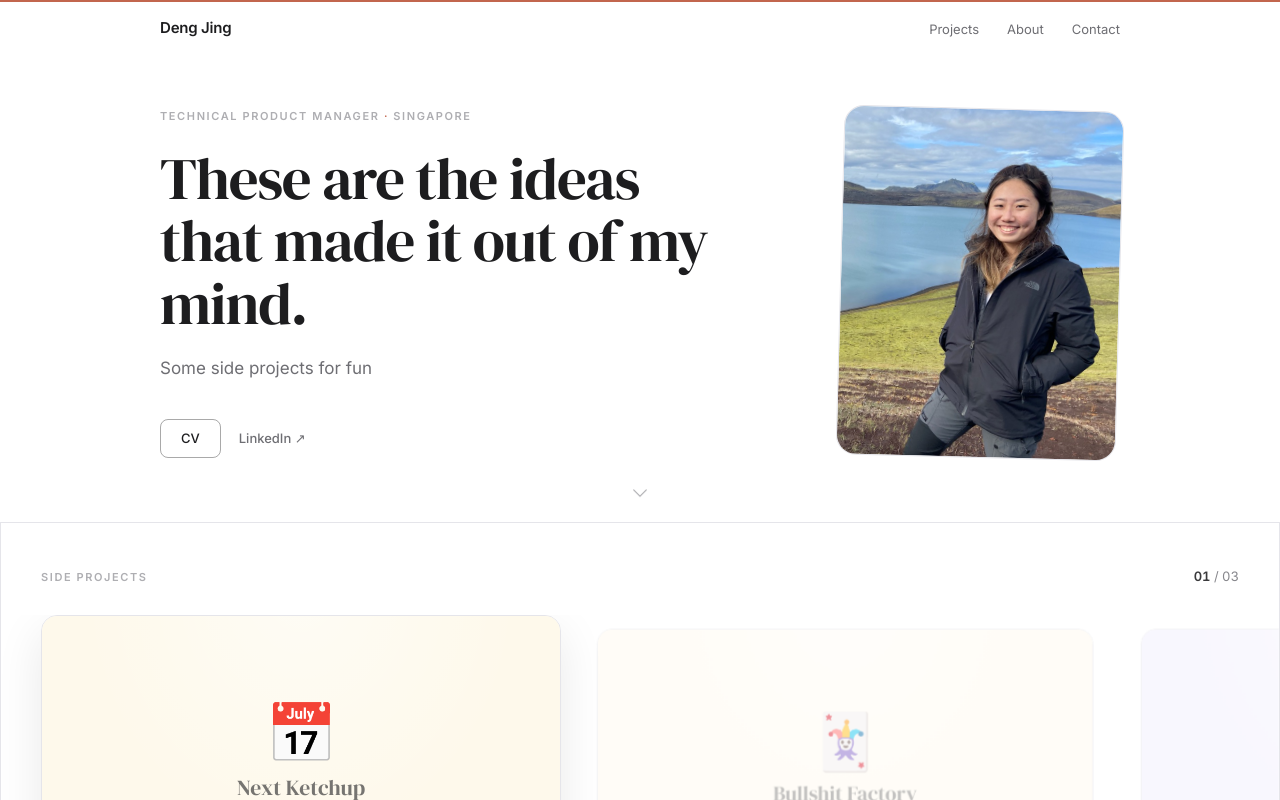
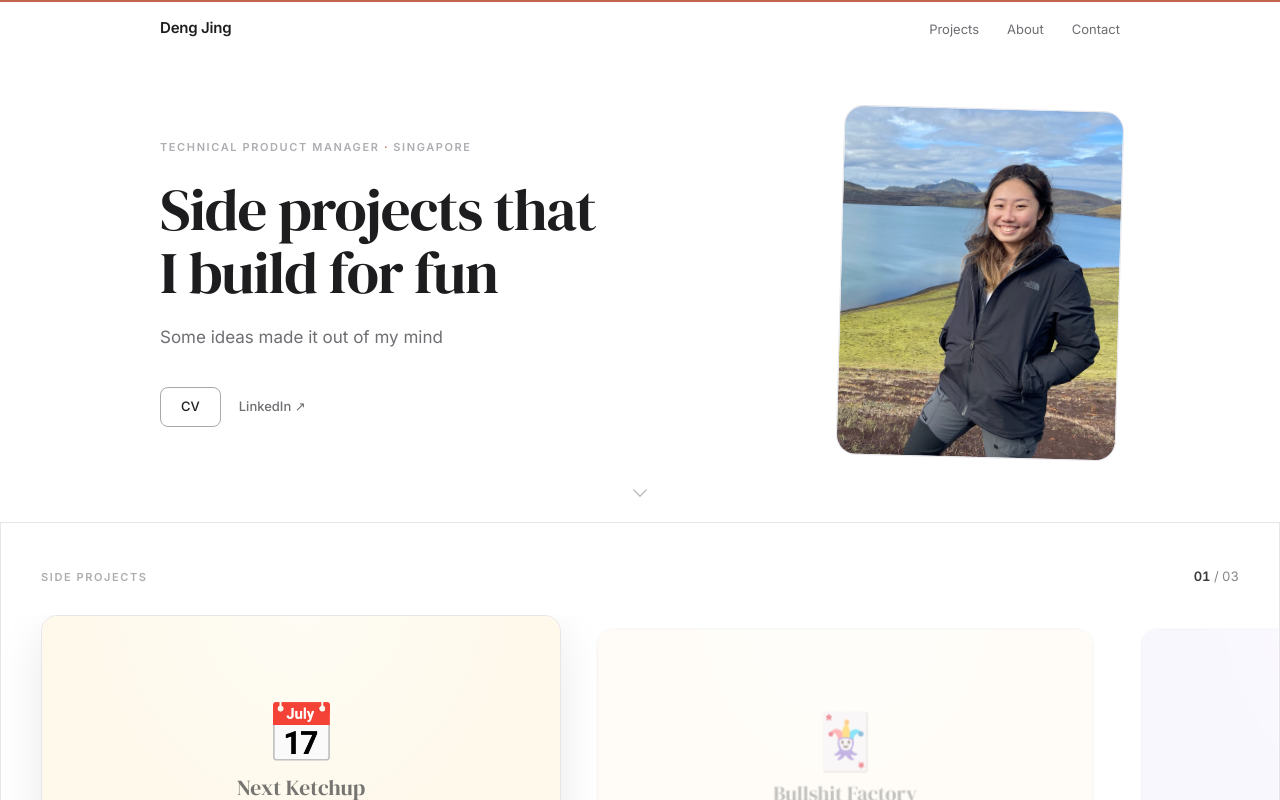
Before and after one commit to dropwhatbeat/dj-portfolio, a Next.js app: page / in a window 1280 px wide. Shown: the top 800 px of the page. Built offline with nearby package versions, Linux system fonts and the light colour scheme; no server answers.

Commit message:
update hero

```diff
--- a/components/sections/Hero.tsx
+++ b/components/sections/Hero.tsx
@@ -54,16 +54,16 @@ export default function Hero() {
                 letterSpacing: '-0.02em',
               }}
             >
-              These are the ideas
+              Side projects that
               <br />
-              that made it out of my mind.
+              I build for fun
             </h1>
 
             <p
               className="text-[17px] text-ink3 leading-[1.6] mb-9 max-w-[400px]"
               style={fadeIn(300)}
             >
-              Some side projects for fun
+              Some ideas made it out of my mind
             </p>
 
             <div className="flex items-center gap-[6px]" style={fadeIn(430)}>
```
